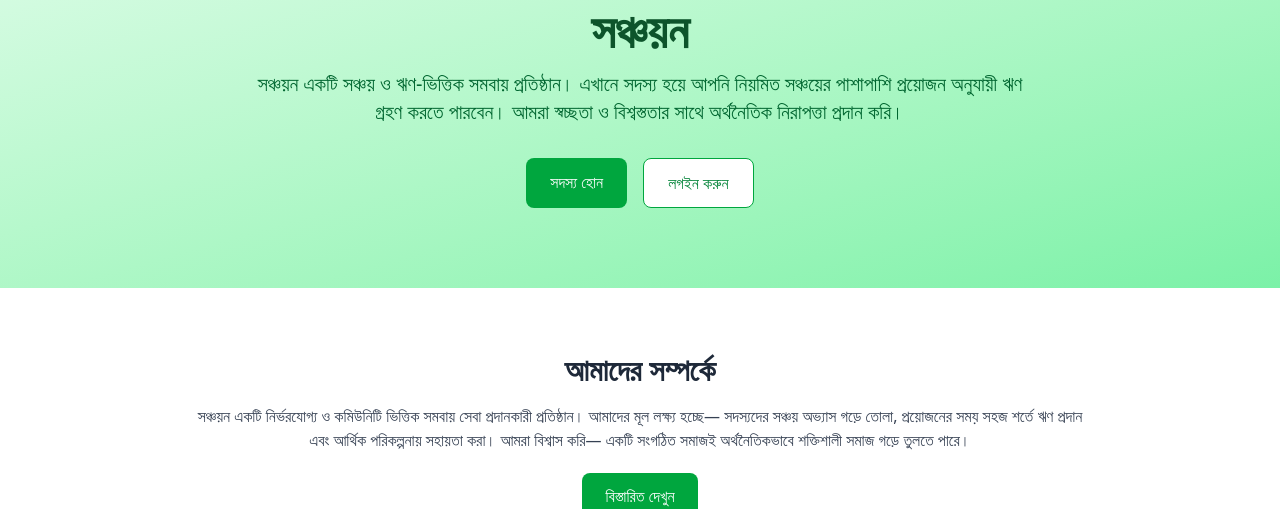
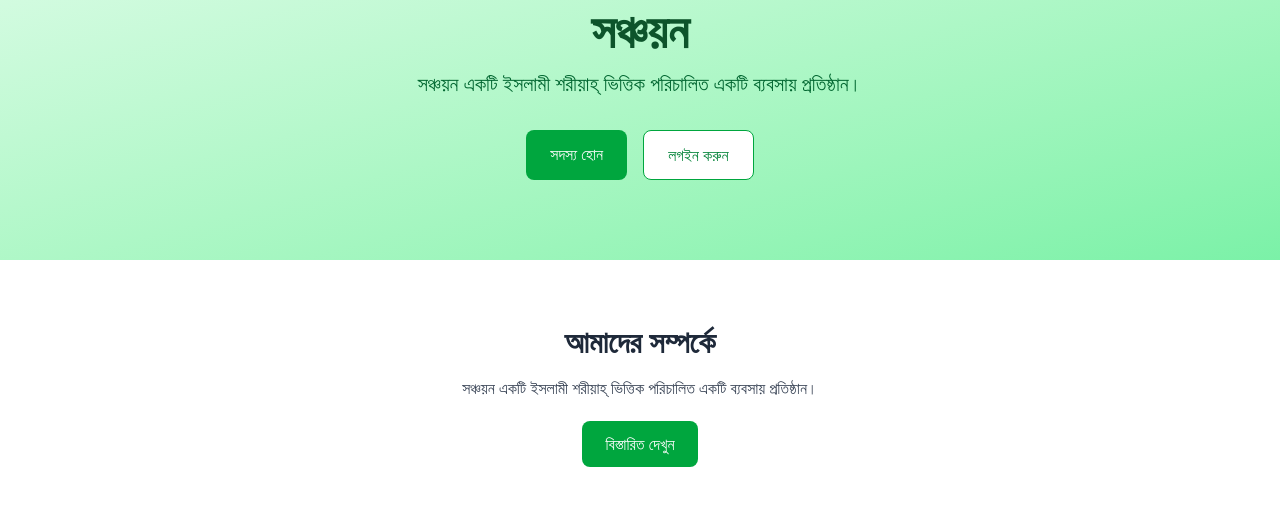
Before and after one commit to MU1147-LEGEND/sanchayan, a React (Vite) app: page /#/login in a window 1280 px wide. Shown: the part 196-705 px from the top of the page. Built offline with nearby package versions, Linux system fonts and the light colour scheme; no server answers.

Commit message:
feat: update Gallery and Home components with new images and improved descriptions

```diff
--- a/src/components/Home.jsx
+++ b/src/components/Home.jsx
@@ -21,6 +21,8 @@ const Home = () => {
             title: "Insurance Coverage",
         },
     ];
+    // const user = getAuth()
+    // console.log(user);
     return (
         <div className="min-h-screen flex flex-col pb-8">
             {/* Hero Section */}
@@ -29,10 +31,8 @@ const Home = () => {
                     সঞ্চয়ন
                 </h1>
                 <p className="text-lg md:text-xl text-green-800 max-w-3xl mx-auto">
-                    সঞ্চয়ন একটি সঞ্চয় ও ঋণ-ভিত্তিক সমবায় প্রতিষ্ঠান। এখানে সদস্য
-                    হয়ে আপনি নিয়মিত সঞ্চয়ের পাশাপাশি প্রয়োজন অনুযায়ী ঋণ গ্রহণ
-                    করতে পারবেন। আমরা স্বচ্ছতা ও বিশ্বস্ততার সাথে অর্থনৈতিক
-                    নিরাপত্তা প্রদান করি।
+                    সঞ্চয়ন একটি ইসলামী শরীয়াহ্ ভিত্তিক পরিচালিত একটি ব্যবসায়
+                    প্রতিষ্ঠান।
                 </p>
                 <div className="mt-8 flex justify-center gap-4 flex-wrap">
                     <Link
@@ -41,6 +41,7 @@ const Home = () => {
                     >
                         সদস্য হোন
                     </Link>
+
                     <Link
                         to="/login"
                         className="bg-white text-green-700 border border-green-600 px-6 py-3 rounded-lg hover:bg-green-100 transition"
@@ -56,11 +57,8 @@ const Home = () => {
                     আমাদের সম্পর্কে
                 </h2>
                 <p className="text-gray-700 max-w-4xl mx-auto">
-                    সঞ্চয়ন একটি নির্ভরযোগ্য ও কমিউনিটি ভিত্তিক সমবায় সেবা
-                    প্রদানকারী প্রতিষ্ঠান। আমাদের মূল লক্ষ্য হচ্ছে— সদস্যদের
-                    সঞ্চয় অভ্যাস গড়ে তোলা, প্রয়োজনের সময় সহজ শর্তে ঋণ প্রদান এবং
-                    আর্থিক পরিকল্পনায় সহায়তা করা। আমরা বিশ্বাস করি— একটি সংগঠিত
-                    সমাজই অর্থনৈতিকভাবে শক্তিশালী সমাজ গড়ে তুলতে পারে।
+                    সঞ্চয়ন একটি ইসলামী শরীয়াহ্ ভিত্তিক পরিচালিত একটি ব্যবসায়
+                    প্রতিষ্ঠান।
                 </p>
                 <div className="text-center mt-8">
                     <Link
```
